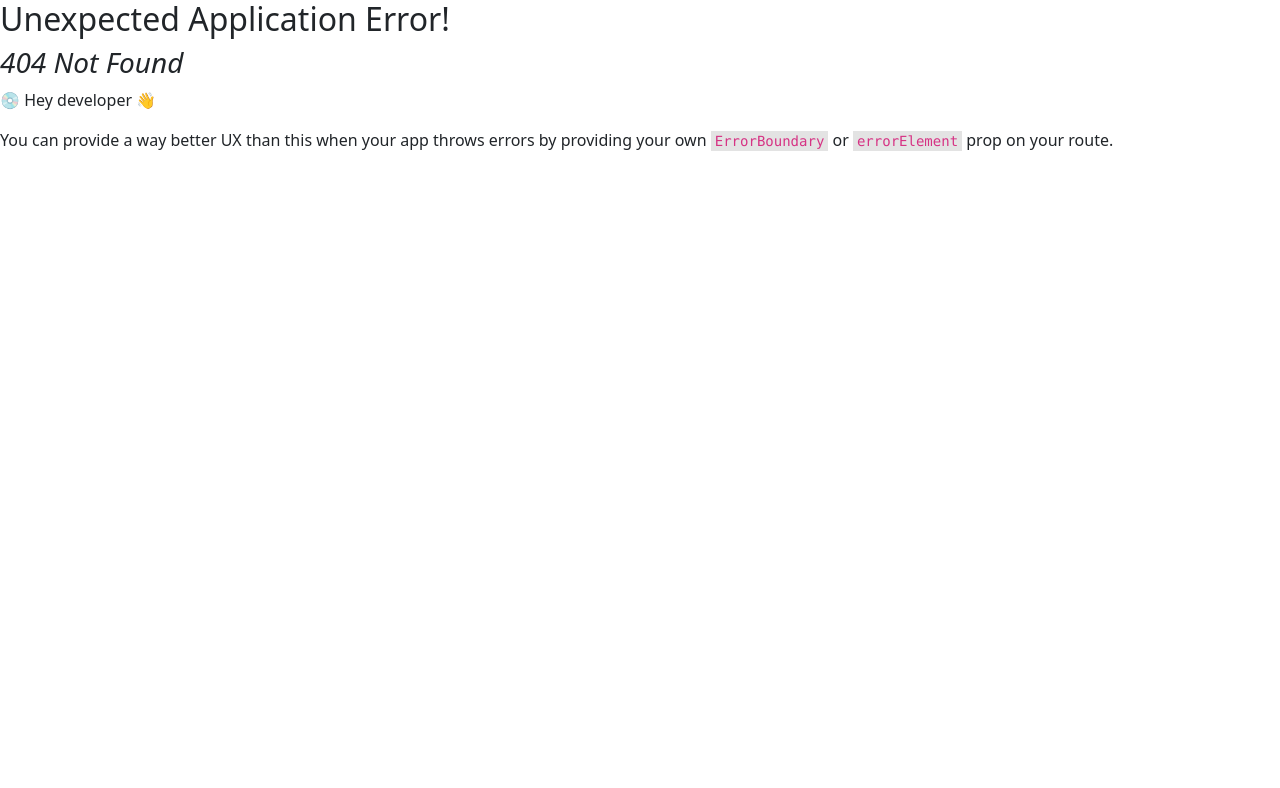
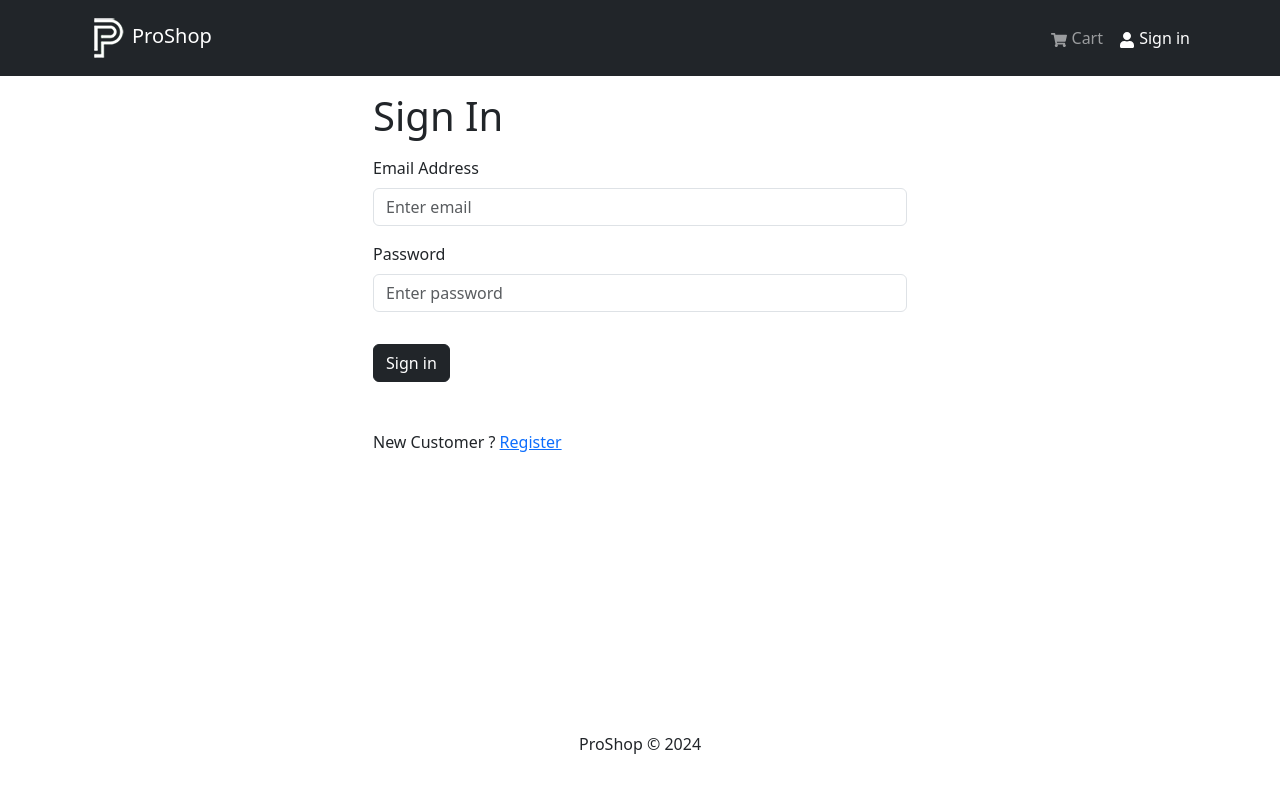
Before and after one commit to Ayoub-45/Pro-Shop, a React (Create React App) app in the folder frontend/: page /login in a window 1280 px wide. Before the commit this address had no page. Shown: the top 788 px of the page. Built offline with nearby package versions, Linux system fonts and the light colour scheme.

Commit message:
implement Login screen

```diff
--- a/frontend/public/index.html
+++ b/frontend/public/index.html
@@ -1,4 +1,3 @@
-<!DOCTYPE html>
 <html lang="en">
   <head>
     <meta charset="utf-8" />
--- /dev/null
+++ b/frontend/src/components/FormContainer.component.js
@@ -0,0 +1,15 @@
+import React from "react";
+import { Container, Row, Col } from "react-bootstrap";
+function FormContainer({ children }) {
+  return (
+    <Container>
+      <Row className="justify-content-center md">
+        <Col xs={12} md={6}>
+          {children}
+        </Col>
+      </Row>
+    </Container>
+  );
+}
+
+export default FormContainer;
--- a/frontend/src/components/Header.component.js
+++ b/frontend/src/components/Header.component.js
@@ -6,7 +6,6 @@
 import { useSelector } from "react-redux";
 function Header() {
   const { cartItems } = useSelector((state) => state.cart);
-  console.log(cartItems);
   return (
     <header>
       <Navbar bg="dark" expand="lg" variant="dark" collapseOnSelect>
--- a/frontend/src/index.js
+++ b/frontend/src/index.js
@@ -13,12 +13,14 @@
 import CartScreen from "./screens/CartScreen.component";
 import { Provider } from "react-redux";
 import store from "./store";
+import LoginScreen from "./screens/Login.component";
 const router = createBrowserRouter(
   createRoutesFromElements(
     <Route path="/" element={<App />}>
       <Route index={true} path="/" element={<HomeScreen />} />
       <Route path="/product/:id" element={<ProductScreen />} />
-      <Route path="/cart" element={<CartScreen />} />=
+      <Route path="/cart" element={<CartScreen />} />
+      <Route path="/login" element={<LoginScreen />} />
     </Route>
   )
 );
--- /dev/null
+++ b/frontend/src/screens/Login.component.js
@@ -0,0 +1,47 @@
+import React, { useState } from "react";
+import { Button, Col, Form, Row } from "react-bootstrap";
+import { Link } from "react-router-dom";
+import FormContainer from "../components/FormContainer.component";
+function LoginScreen() {
+  const [email, setEmail] = useState("");
+  const [password, setPassword] = useState("");
+  const submitHandler = (e) => {
+    e.preventDefault();
+    console.log("submit");
+  };
+  return (
+    <FormContainer>
+      <h1>Sign In</h1>
+      <Form onSubmit={submitHandler}>
+        <Form.Group controlId="email" className="my-3">
+          <Form.Label>Email Address</Form.Label>
+          <Form.Control
+            type="email"
+            placeholder="Enter email"
+            value={email}
+            onChange={(e) => setEmail(e.target.value)}
+          ></Form.Control>
+        </Form.Group>
+        <Form.Group controlId="password" className="my-3">
+          <Form.Label>Password</Form.Label>
+          <Form.Control
+            type="password"
+            placeholder="Enter password"
+            value={password}
+            onChange={(e) => setPassword(e.target.value)}
+          ></Form.Control>
+        </Form.Group>
+        <Button type="submit" variant="dark" className="my-3">
+          Sign in
+        </Button>
+      </Form>
+      <Row className="py-3">
+        <Col>
+          New Customer ? <Link to="/register">Register</Link>
+        </Col>
+      </Row>
+    </FormContainer>
+  );
+}
+
+export default LoginScreen;
```
